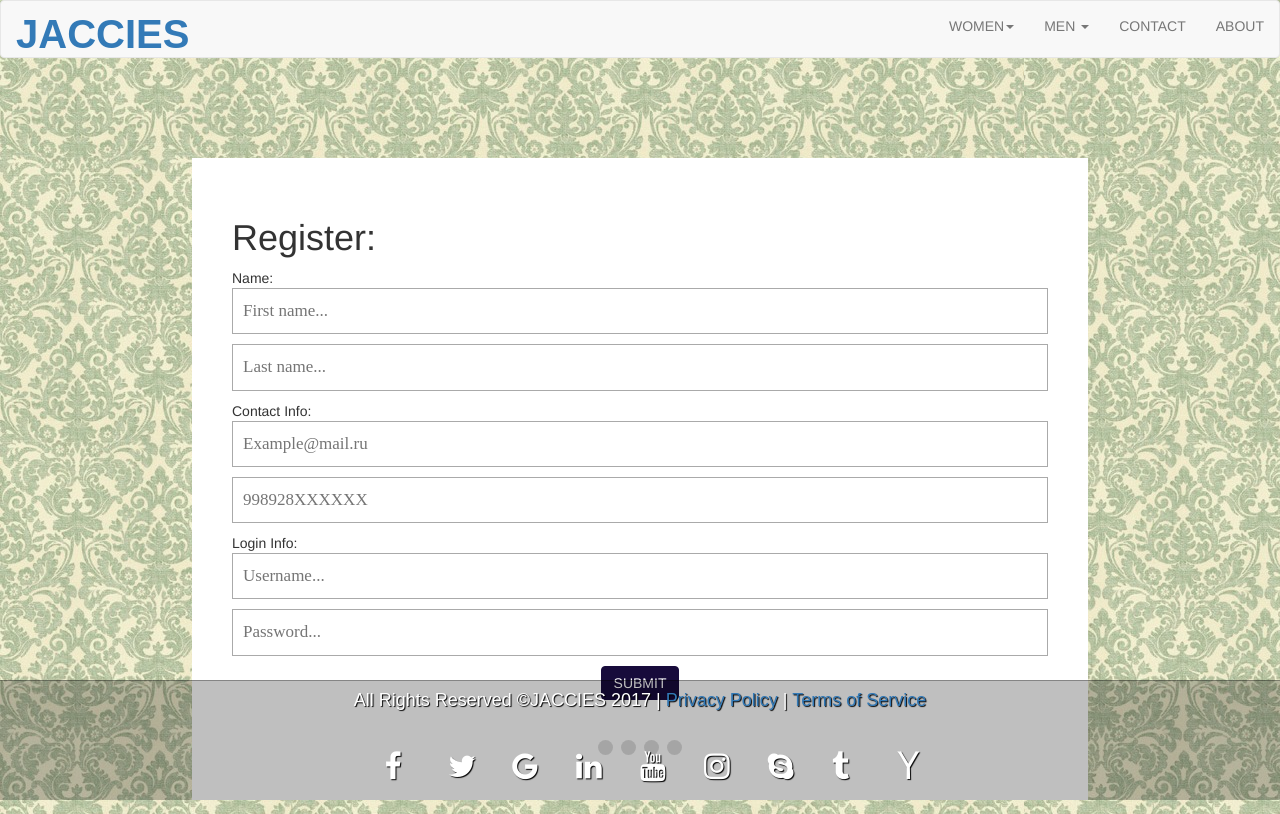
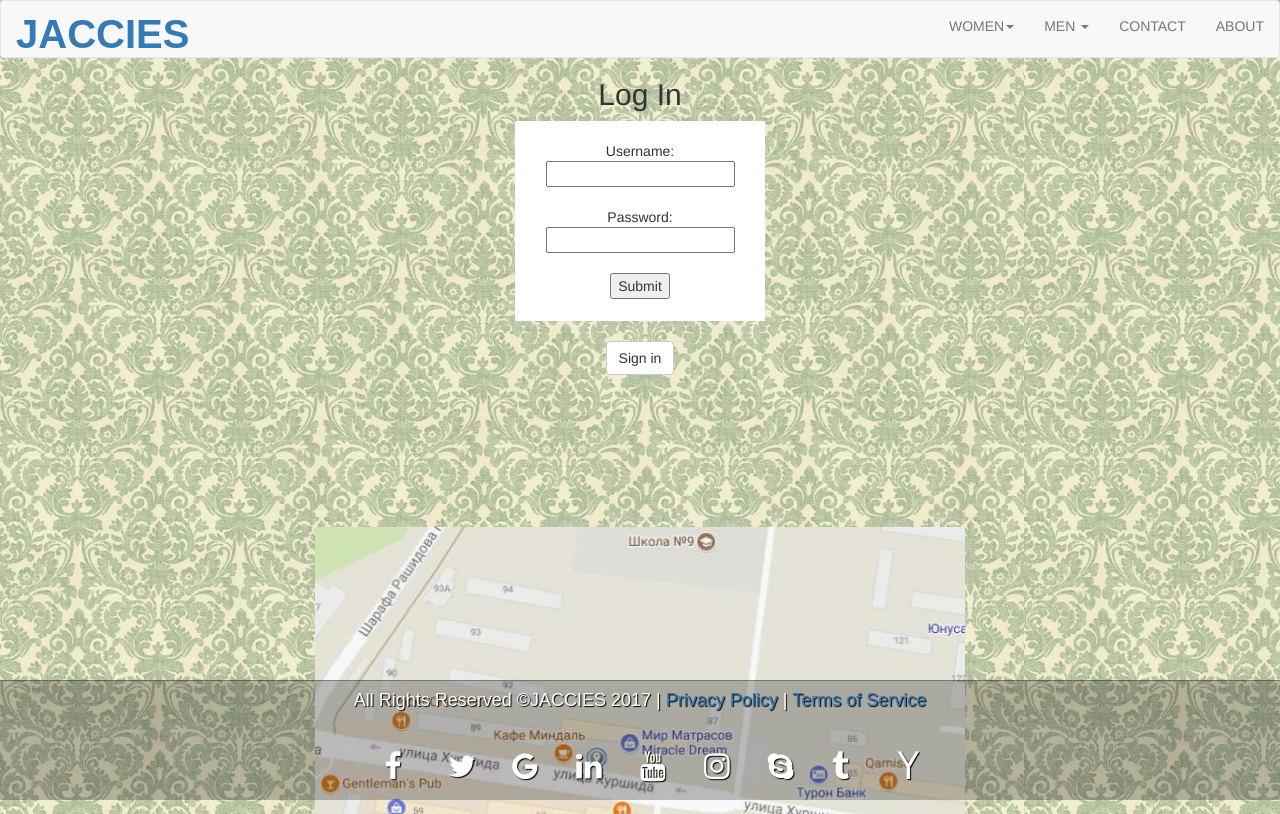
Before and after one commit to Jasurbek5005/jacciesstore, a plain HTML site: page CONTACT/contact.html in a window 1280 px wide. Shown: the top 814 px of the page. Drawn offline with nearby package versions, Linux system fonts and the light colour scheme.

Commit message:
My second update

```diff
--- a/CONTACT/contact.html
+++ b/CONTACT/contact.html
@@ -13,8 +13,39 @@
   <link rel="stylesheet" href="//frontend.reklamor.com/fancybox/jquery.fancybox.css" media="screen">
   <script src="//frontend.reklamor.com/fancybox/jquery.fancybox.js"></script>
   <title>JACCIES</title>
+
+
+  <!-- Validation form. I wrote  js codes here due to the fact that in contactapp.js it didn`t worked for some reasons -->
+  <script>
+  function submitFunction()
+  {
+  var x=document.forms["myForm"]["username"].value;
+   var y=document.forms["myForm"]["pwd"].value;
+   if(x==null||x==""||y==null||y=="")
+   {
+   alert("Both fields can`t be empty.");
+   }
+   else {
+   if(x=="Jaccies")
+   {
+   if(y=="5005")
+    {
+	alert("Login soccessful");
+	}
+	else{
+	 alert("Password do not match");
+	 }
+	}
+   else {
+     alert("User doesn`t exist");
+    }
+   }
+  }
+
+  </script>
+
   <link rel="stylesheet" href="contactstyle.css">
-														    </head>
+ 										    </head>
 
 
 
@@ -58,39 +89,15 @@
 
 								<!-- CONTACT US FORM -->
 
-<form id="regForm" action="">
 
-<h1>Register:</h1>
-
-<!-- One "tab" for each step in the form: -->
-<div class="tab">Name:
-  <p><input placeholder="First name..." oninput="this.className = ''"></p>
-  <p><input placeholder="Last name..." oninput="this.className = ''"></p>
-</div>
-
-<div class="tab">Contact Info:
-  <p><input placeholder="Example@mail.ru" oninput="this.className = ''"></p>
-  <p><input placeholder="998928XXXXXX" oninput="this.className = ''"></p>
-</div>
+<center><h2> Log In</h2><form id="valid" name="myForm" onsubmit="submitFunction()"> <br>
+Username:<input type="text" name="username"><br><br>
+Password:<input type="password" name="pwd"><br><br>
+<input id="btn" type="submit" value="Submit">
 
 
-<div class="tab">Login Info:
-  <p><input placeholder="Username..." oninput="this.className = ''"></p>
-  <p><input placeholder="Password..." oninput="this.className = ''"></p>
-</div>
+</form><br><button class="btn btn-default">Sign in</button></center>
 
-<center><button class="btn btn-primary">SUBMIT </button></center>
-
-
-<!-- Circles which indicates the steps of the form: -->
-<div style="text-align:center;margin-top:40px;">
-  <span class="step"></span>
-  <span class="step"></span>
-  <span class="step"></span>
-  <span class="step"></span>
-</div>
-
-</form>
 
 <section id="contacts">
 		 <h2>
--- a/CONTACT/contactapp.js
+++ b/CONTACT/contactapp.js
@@ -16,3 +16,18 @@
 
 });
 });
+
+
+
+
+$(document).ready(function) {
+$('#signup').validate({
+	rules: {
+		name: 'required',
+		email: {
+			required:true,
+			email:true
+		}
+	}
+}); // end validate()
+});
--- a/CONTACT/contactstyle.css
+++ b/CONTACT/contactstyle.css
@@ -13,11 +13,7 @@
 
 }
 
-label {
-	color: #FFFFFF;
-	background-color: #170B3B;
 
-}
 
 .btn-primary {
     color: #fff;
@@ -25,48 +21,8 @@
     border-color: #170B3B;
 }
 
-#regForm {
-  background-color: #ffffff;
-  margin: 100px auto;
-  padding: 40px;
-  width: 70%;
-  min-width: 300px;
-}
 
-input {
-  padding: 10px;
-  width: 100%;
-  font-size: 17px;
-  font-family: Raleway;
-  border: 1px solid #aaaaaa;
-}
 
-/* Mark input boxes that gets an error on validation: */
-input.invalid {
-  background-color: #ffdddd;
-}
-
-/* Make circles that indicate the steps of the form: */
-.step {
-  height: 15px;
-  width: 15px;
-  margin: 0 2px;
-  background-color: #bbbbbb;
-  border: none;
-  border-radius: 50%;
-  display: inline-block;
-  opacity: 0.5;
-}
-
-/* Mark the active step: */
-.step.active {
-  opacity: 1;
-}
-
-/* Mark the steps that are finished and valid: */
-.step.finish {
-  background-color: #4CAF50;
-}
 
  /*ICONS*/
 .fa {
@@ -159,3 +115,10 @@
 	line-height: 26.4px;
 	left: 620px;
 }
+
+#valid {
+	background-color: #fff;
+	height: 200px;
+	width: 250px;
+
+}
--- a/style.css
+++ b/style.css
@@ -4,7 +4,9 @@
 }
 
 
-
+h2 {
+	color: #000000;
+}
 
 #z {
 	text-align: center;
@@ -266,3 +268,7 @@
 
 
 }
+
+h4 {
+	font-size: 24px;
+}
```
Also changed, not shown: index.html (+3 -2 lines), 1 other file.
